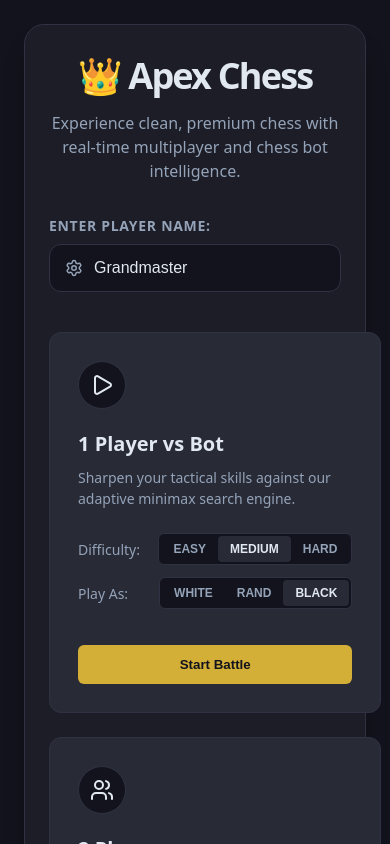
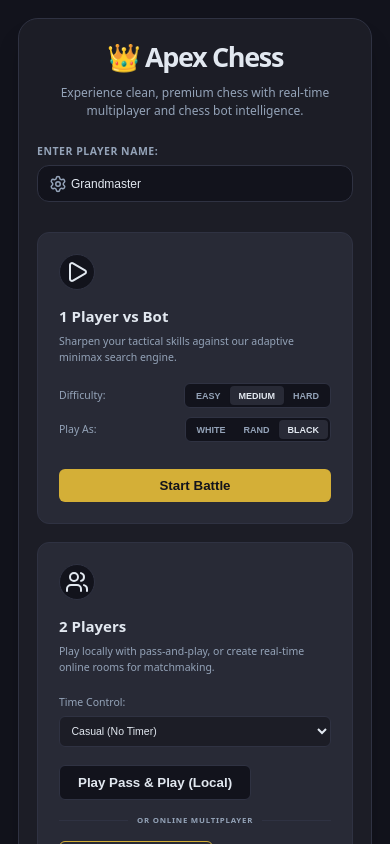
Before and after one commit to Ajay199707/chess, a React (Vite) app: page / in a window 390 px wide. Shown: the top 844 px of the page. Built offline with nearby package versions, Linux system fonts and the light colour scheme.

Commit message:
style: remove glassmorphism theme, lock select dropdown backgrounds, and implement mobile base font size scaling

```diff
--- a/src/App.jsx
+++ b/src/App.jsx
@@ -1068,7 +1068,6 @@ export default function App() {
                 >
                   <option value="classic">🌲 Birch Wood</option>
                   <option value="wood">🪵 Walnut Wood</option>
-                  <option value="glass">💎 Glassmorphism</option>
                   <option value="metal">⚙️ Brushed Metal</option>
                   <option value="slate">🪙 Modern Slate</option>
                   <option value="gold">✨ Midnight Gold</option>
--- a/src/index.css
+++ b/src/index.css
@@ -99,53 +99,6 @@
                     linear-gradient(135deg, rgba(0, 0, 0, 0.08) 0%, transparent 100%);
 }
 
-/* 💎 GLASSMORPHISM THEME */
-.app-root.theme-glass {
-  background: radial-gradient(at 0% 0%, #1e1b4b 0px, transparent 50%),
-              radial-gradient(at 50% 0%, #311042 0px, transparent 50%),
-              radial-gradient(at 100% 0%, #1e293b 0px, transparent 50%),
-              radial-gradient(at 0% 100%, #172554 0px, transparent 50%),
-              radial-gradient(at 100% 100%, #3b0764 0px, transparent 50%),
-              #030712;
-  --bg-app: transparent;
-  --bg-surface: rgba(255, 255, 255, 0.05);
-  --bg-surface-elevated: rgba(255, 255, 255, 0.12);
-  --border-color: rgba(255, 255, 255, 0.12);
-  --text-main: #ffffff;
-  --text-muted: rgba(255, 255, 255, 0.65);
-  --color-gold: #00ffcc;
-  --color-gold-hover: #00e1b5;
-  --sq-light: rgba(255, 255, 255, 0.22);
-  --sq-dark: rgba(255, 255, 255, 0.05);
-  --sq-highlight: rgba(0, 255, 204, 0.35);
-}
-
-.app-root.theme-glass .player-card,
-.app-root.theme-glass .menu-card,
-.app-root.theme-glass .online-lobby-panel,
-.app-root.theme-glass .stats-panel,
-.app-root.theme-glass .moves-log-panel,
-.app-root.theme-glass .chat-panel,
-.app-root.theme-glass .dialog-alert-card,
-.app-root.theme-glass .game-over-banner {
-  background: var(--bg-surface);
-  border: 1px solid var(--border-color);
-  backdrop-filter: blur(18px) saturate(180%);
-  box-shadow: 0 8px 32px 0 rgba(0, 0, 0, 0.37);
-}
-
-.app-root.theme-glass .square {
-  backdrop-filter: blur(4px);
-}
-
-.app-root.theme-glass .square.light {
-  background-image: linear-gradient(135deg, rgba(255, 255, 255, 0.05) 0%, transparent 100%);
-}
-
-.app-root.theme-glass .square.dark {
-  background-image: linear-gradient(135deg, rgba(0, 0, 0, 0.1) 0%, transparent 100%);
-}
-
 /* ⚙️ BRUSHED METAL THEME */
 .app-root.theme-metal {
   --bg-app: radial-gradient(ellipse at center, #242729 0%, #0d0e0f 100%);
@@ -448,9 +401,9 @@ body {
 .select-dropdown {
   width: 100%;
   padding: 0.625rem;
-  background: var(--bg-app);
-  border: 1px solid var(--border-color);
-  color: var(--text-main);
+  background: #1c1d26 !important;
+  border: 1px solid #2f3242 !important;
+  color: #e2e8f0 !important;
   border-radius: var(--border-radius-sm);
   outline: none;
   font-size: 0.875rem;
@@ -1658,6 +1611,10 @@ body {
 
 /* --- MOBILE RESPONSIVENESS AND LAYOUT CHANGES --- */
 @media (max-width: 768px) {
+  html {
+    font-size: 14px;
+  }
+
   .menu-grid {
     grid-template-columns: 1fr;
     gap: 1.5rem;
@@ -2033,3 +1990,9 @@ body {
   text-shadow: 0 0 10px rgba(212, 175, 55, 0.25);
   font-family: var(--font-mono);
 }
+
+@media (max-width: 480px) {
+  html {
+    font-size: 12px;
+  }
+}
```
